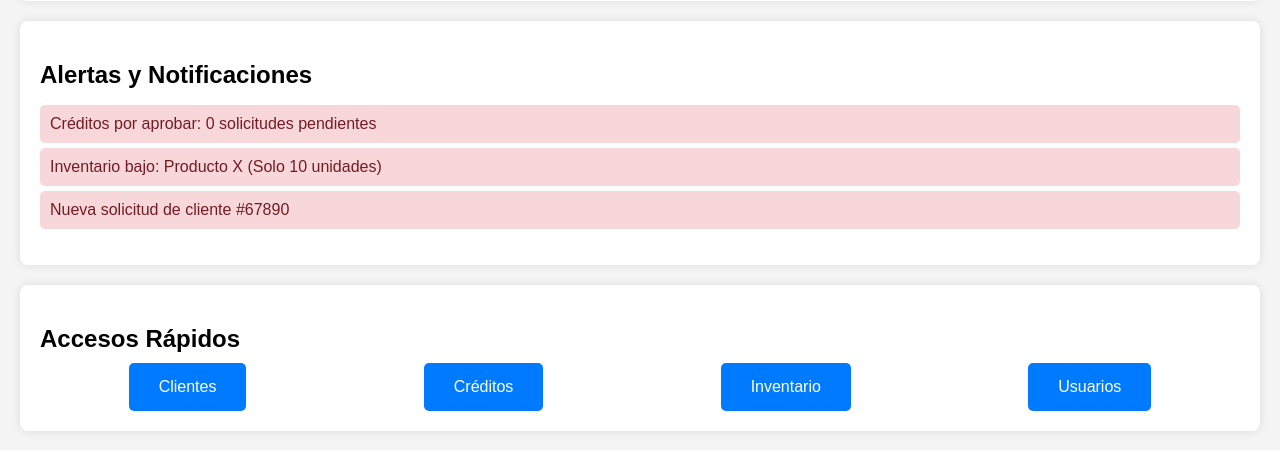
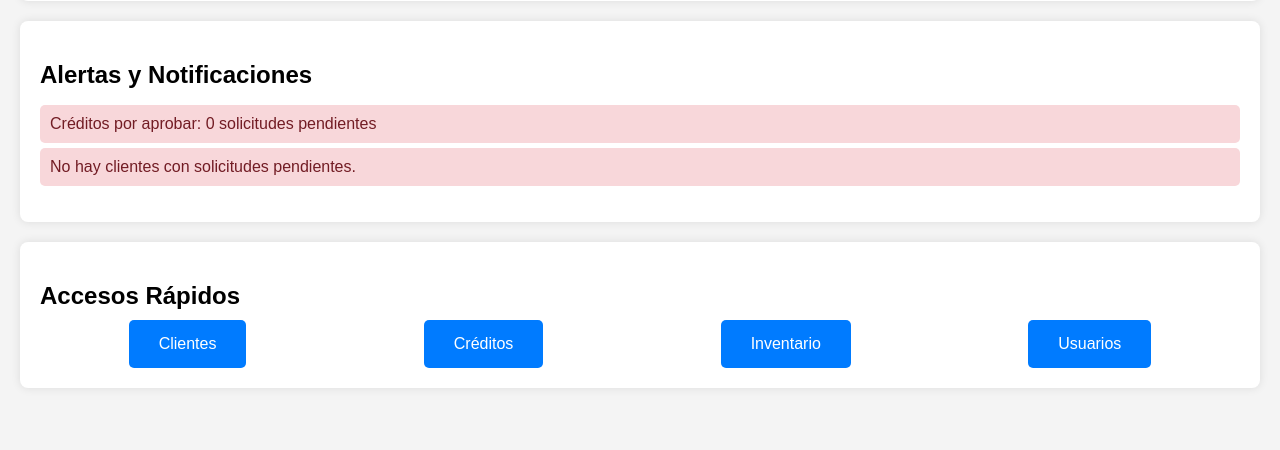
Before and after one commit to briancgx/concesionaria-osorio, a Flask app: page /panel in a window 1280 px wide. Shown: the part 225-675 px from the top of the page. Run offline with Flask 3, Linux system fonts and the light colour scheme; parts of the project's set-up code (start-up, migrations or seed data) failed here and were passed over.

Commit message:
panel completo

```diff
--- a/routes/main.py
+++ b/routes/main.py
@@ -21,10 +21,15 @@ def panel_control():
     # Calcular las ventas del mes
     # Calcular las ventas del mes
     fecha_actual = datetime.now()
-    primer_dia_mes = fecha_actual.replace(day=1)
-    ventas_del_mes = Compra.query.filter(Compra.Fecha_compra >= primer_dia_mes).with_entities(db.func.sum(Compra.Monto)).scalar() or 0
-    pagos_vencidos = Pago.query.filter(Pago.Fecha_pago < fecha_actual).all()
-    return render_template('panel_control.html', total_clientes=total_clientes, total_creditos=total_creditos, total_inventario=total_inventario, ventas_del_mes=ventas_del_mes, total_solicitudes_pendientes=total_solicitudes_pendientes,pagos_vencidos=pagos_vencidos)
+    primer_dia_mes = datetime(fecha_actual.year, fecha_actual.month, 1)
+    ventas_del_mes = Compra.query.with_entities(db.func.sum(db.func.coalesce(Compra.Monto, 0)))\
+                             .filter(Compra.Fecha_compra >= primer_dia_mes, Compra.Fecha_compra < fecha_actual)\
+                             .scalar() or 0
+
+    pagos_vencidos = Pago.query.filter(Pago.Fecha_pago < fecha_actual, Pago.Estado == 'debe').all()
+    inventarios = Inventario.query.all()
+    clientes_pendientes = Cliente.query.join(Credito).filter(Credito.Estado_Crédito == 'Pendiente').all()
+    return render_template('panel_control.html', total_clientes=total_clientes, total_creditos=total_creditos, total_inventario=total_inventario, ventas_del_mes=ventas_del_mes, total_solicitudes_pendientes=total_solicitudes_pendientes,pagos_vencidos=pagos_vencidos, inventarios=inventarios,clientes_pendientes=clientes_pendientes)
 
 @main_bp.route('/index')
 def index():
--- a/templates/panel_control.html
+++ b/templates/panel_control.html
@@ -35,8 +35,22 @@
                     <li class="alert alert-danger">Pago vencido de cliente #{{ pago.credito.ID_Cliente }}</li>
                 {% endfor %}
                 <li>Créditos por aprobar: {{ total_solicitudes_pendientes }} solicitudes pendientes</li>
-                <li>Inventario bajo: Producto X (Solo 10 unidades)</li>
-                <li>Nueva solicitud de cliente #67890</li>
+
+                {% for inventario in inventarios %}
+                {% if inventario.Estado == 'No Disponible' %}
+                    <li class="alert alert-danger">
+                        Inventario: El auto {{ inventario.ID_Vehículo }} no está disponible.
+                    </li>
+                {% endif %}
+            {% endfor %}
+            {% for cliente in clientes_pendientes %}
+                <li class="alert alert-warning">{{ cliente.Nombre }} tiene una solicitud pendiente.</li>
+            {% else %}
+                <li>No hay clientes con solicitudes pendientes.</li>
+            {% endfor %}
+
+
+
             </ul>
         </div>
 
```
